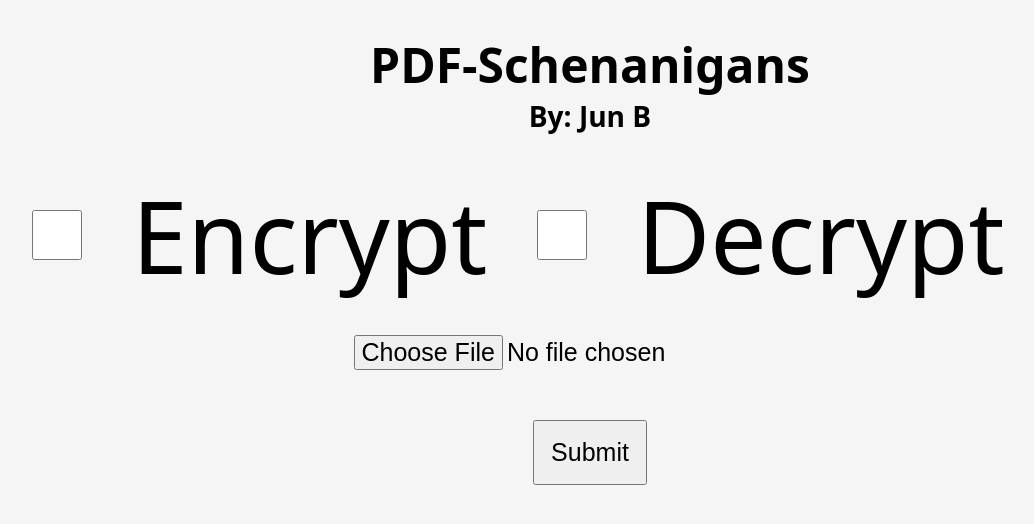
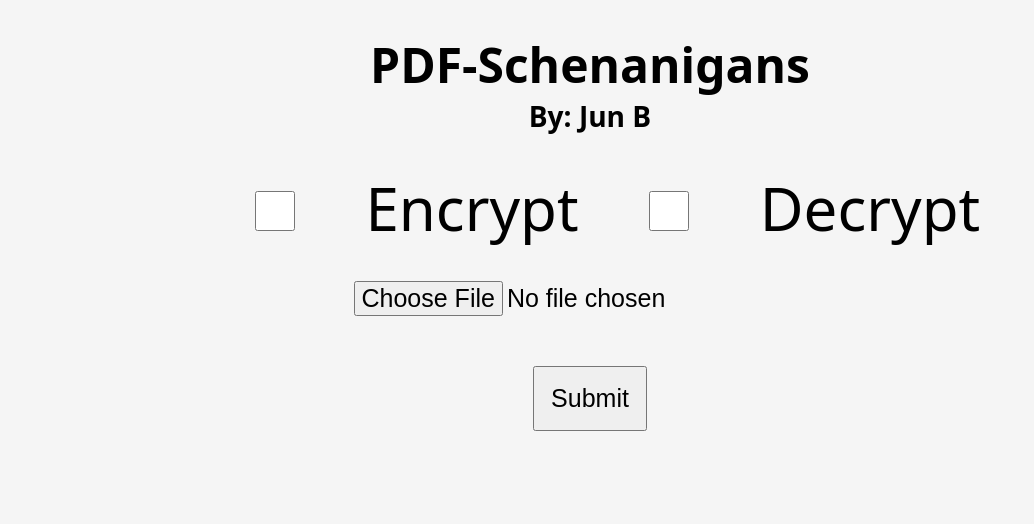
Before and after one commit to Juntab1/PDF-Schenanigans, a Flask app: page / in a window 1280 px wide. Shown: the top 524 px of the page, without its empty margins (50-1084 px from the left). Run offline with Flask 3, Linux system fonts and the light colour scheme; some web fonts are replaced.

Commit message:
fixed check boxes

```diff
--- a/static/styles.css
+++ b/static/styles.css
@@ -20,9 +20,9 @@ body {
 
 .input {
     align-items: center;
-    display: flex;
+    text-align: center;
     padding: 2rem;
-    font-size: 100px;
+    font-size: 60px;
 }
 
 span {
@@ -49,6 +49,5 @@ span {
 
 input[type="checkbox"] {
     width: 150px;
-    height: 50px;
-    font-size: 20px;
+    height: 40px;
 }
```
